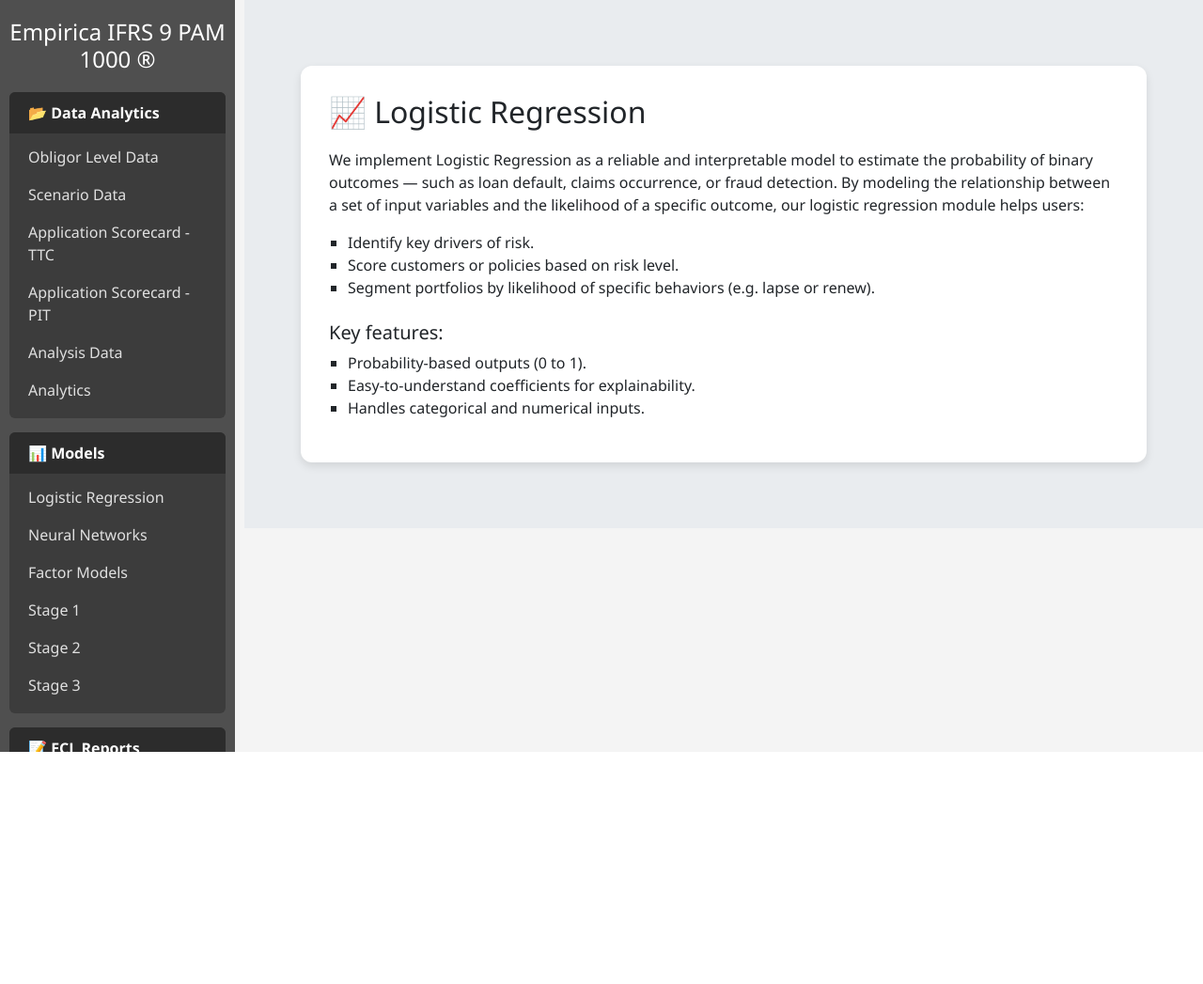
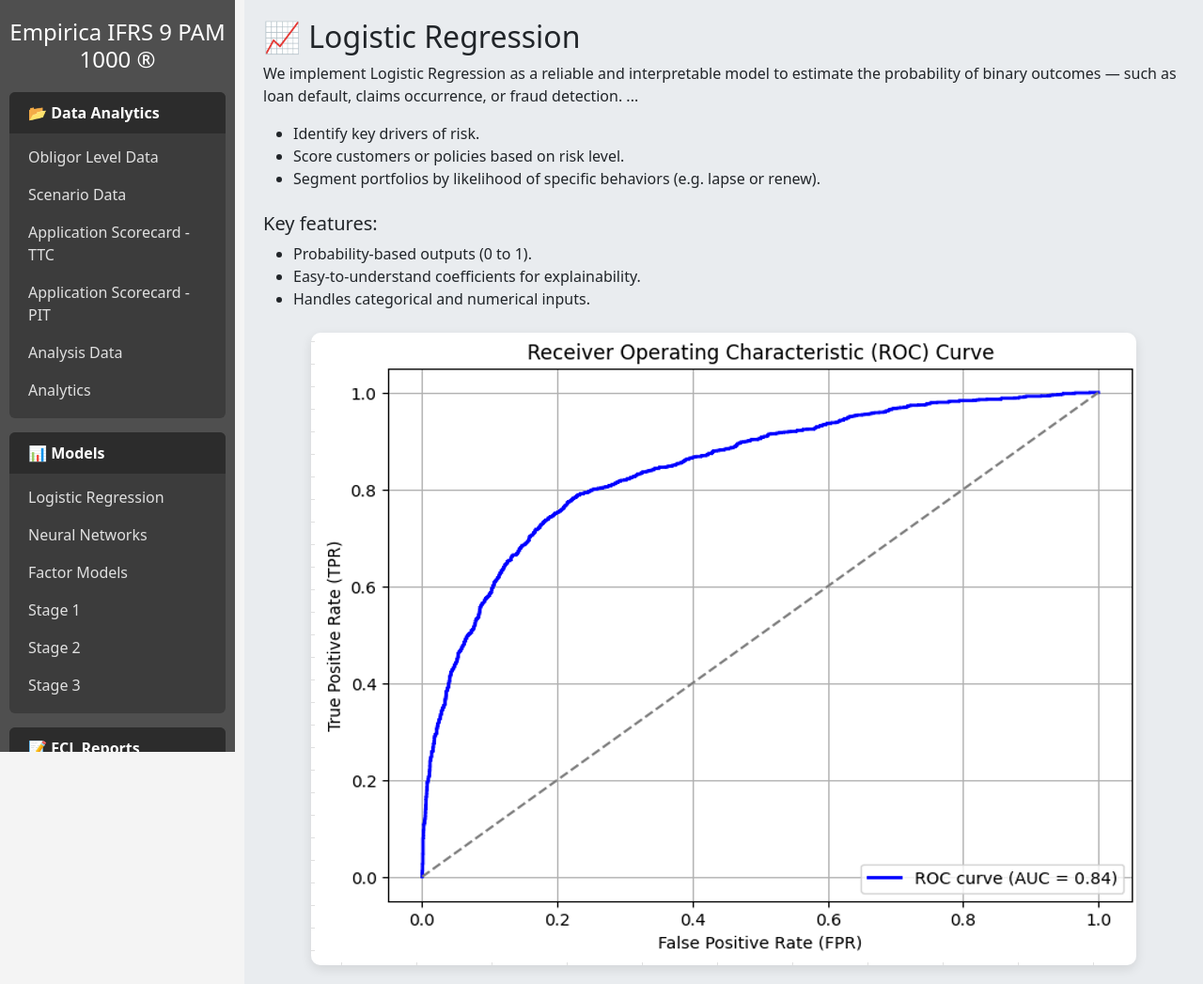
Before and after one commit to Empirica-CODECAMP/IFRS9, a Django app: page /scenario/logistic-regression/ in a window 1280 px wide. Shown: the whole page at 94% size. Before the commit the page ends 800 px from the top, so only its background shows below. Run offline with Django 3.2, Linux system fonts and the light colour scheme; parts of the project's set-up code (start-up, migrations or seed data) failed here and were passed over.

Commit message:
Pako(homebutton , regression)

```diff
--- a/ifrs9_project/settings.py
+++ b/ifrs9_project/settings.py
@@ -133,3 +133,7 @@
 # https://docs.djangoproject.com/en/3.2/ref/settings/#default-auto-field
 
 DEFAULT_AUTO_FIELD = 'django.db.models.BigAutoField'
+import os
+STATICFILES_DIRS = [
+    os.path.join(BASE_DIR, 'scenario_data/static'),
+]
--- a/obligor_data/templates/home.html
+++ b/obligor_data/templates/home.html
@@ -135,6 +135,8 @@
   <!-- Main Content -->
   <div class="content">
     <h2 class="mt-4">Welcome to IFRS9 Dashboard</h2>
+    <a href="{% url 'landing_home' %}" class="btn btn-dark float-end" style="margin-top: -35px;">Home</a>
+
 
     <a href="{% url 'loan_analytics' %}" class="btn btn-management-report">Management Report</a>
 
--- a/obligor_data/urls.py
+++ b/obligor_data/urls.py
@@ -26,6 +26,8 @@
     path('stage1/', stage1_view, name='stage1'),
     path('stage2/', stage2_view, name='stage2'),
     path('stage3/', stage3_view, name='stage3'),
+    path('landing/', landing, name='landing_home'),
+
 
 
 ]
--- a/scenario_data/templates/logistic_regression_detail.html
+++ b/scenario_data/templates/logistic_regression_detail.html
@@ -1,41 +1,13 @@
 {% extends 'base_dashboard.html' %}
+{% load static %}
 
-{% block title %}Page Title Here{% endblock %}
+{% block title %}Logistic Regression{% endblock %}
 
 {% block content %}
-<!DOCTYPE html>
-<html lang="en">
-<head>
-  <meta charset="UTF-8">
-  <title>Logistic Regression</title>
-  <link href="https://cdn.jsdelivr.net/npm/bootstrap@5.3.0/dist/css/bootstrap.min.css" rel="stylesheet">
-  <style>
-    body {
-      background-color: #f4f4f4;
-      font-family: 'Segoe UI', Tahoma, Geneva, Verdana, sans-serif;
-    }
-    .section {
-      background: white;
-      padding: 30px;
-      margin: 50px auto;
-      max-width: 900px;
-      border-radius: 12px;
-      box-shadow: 0 4px 10px rgba(0,0,0,0.1);
-    }
-    h2 {
-      margin-bottom: 20px;
-    }
-    .features {
-      list-style-type: square;
-      padding-left: 20px;
-    }
-  </style>
-</head>
-<body>
 <div class="section">
   <h2>📈 Logistic Regression</h2>
   <p>
-      We implement Logistic Regression as a reliable and interpretable model to estimate the probability of binary outcomes — such as loan default, claims occurrence, or fraud detection. By modeling the relationship between a set of input variables and the likelihood of a specific outcome, our logistic regression module helps users:
+    We implement Logistic Regression as a reliable and interpretable model to estimate the probability of binary outcomes — such as loan default, claims occurrence, or fraud detection. ...
   </p>
   <ul class="features">
     <li>Identify key drivers of risk.</li>
@@ -48,7 +20,10 @@
     <li>Easy-to-understand coefficients for explainability.</li>
     <li>Handles categorical and numerical inputs.</li>
   </ul>
+
+  <!-- 🔥 Inserted image here -->
+  <div class="text-center mt-4">
+    <img src="{% static 'logistic_regression_images/model.png' %}" alt="ROC Curve" style="max-width: 100%; border-radius: 10px; box-shadow: 0 4px 12px rgba(0,0,0,0.1);">
   </div>
-</body>
-</html>
+</div>
 {% endblock %}
```
Also changed, not shown: logistic_regression_images/logistic_regression_detail.html (deleted, +0 -54 lines). Lines whose indentation alone changed are shown as unchanged.
